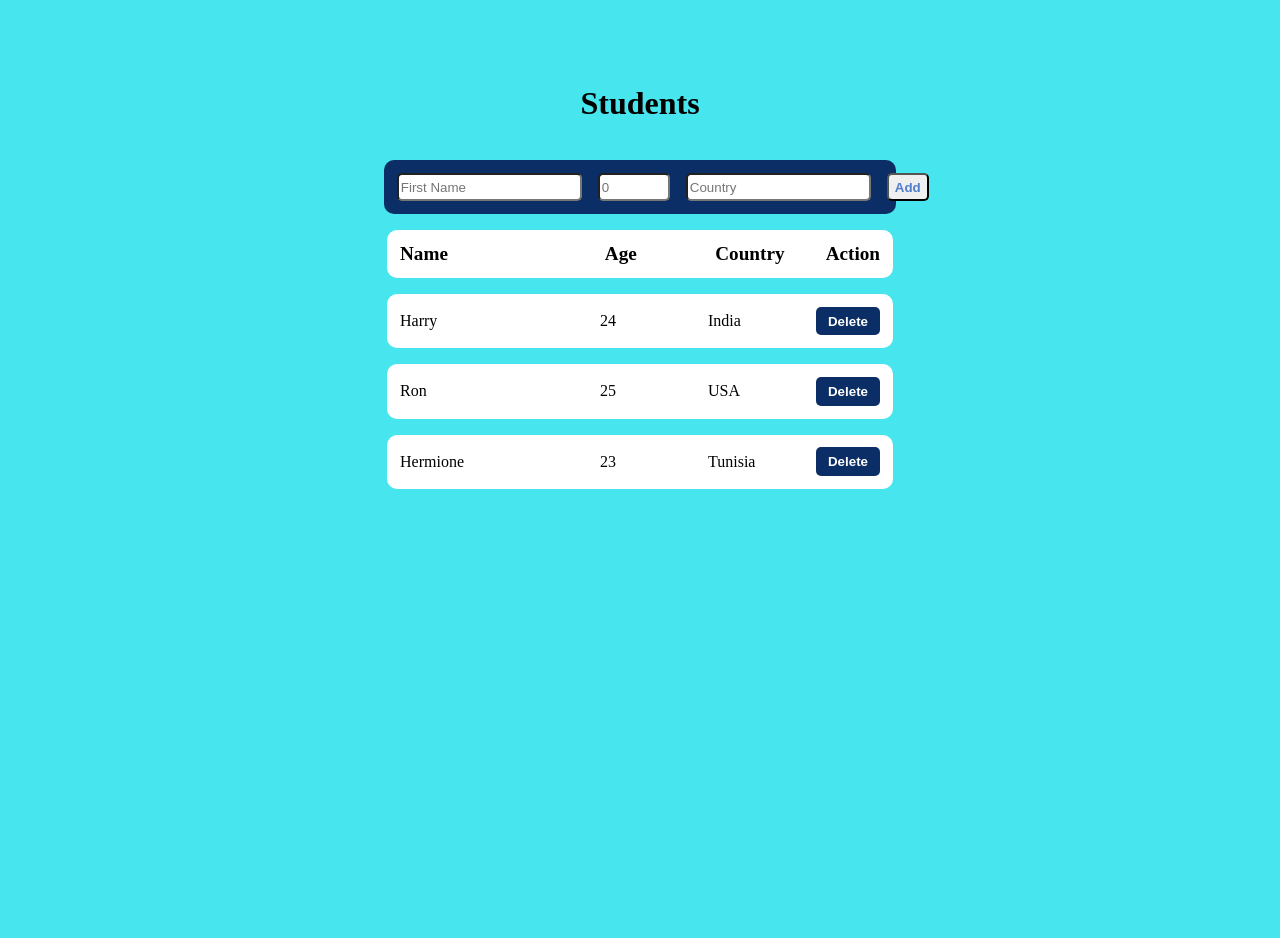
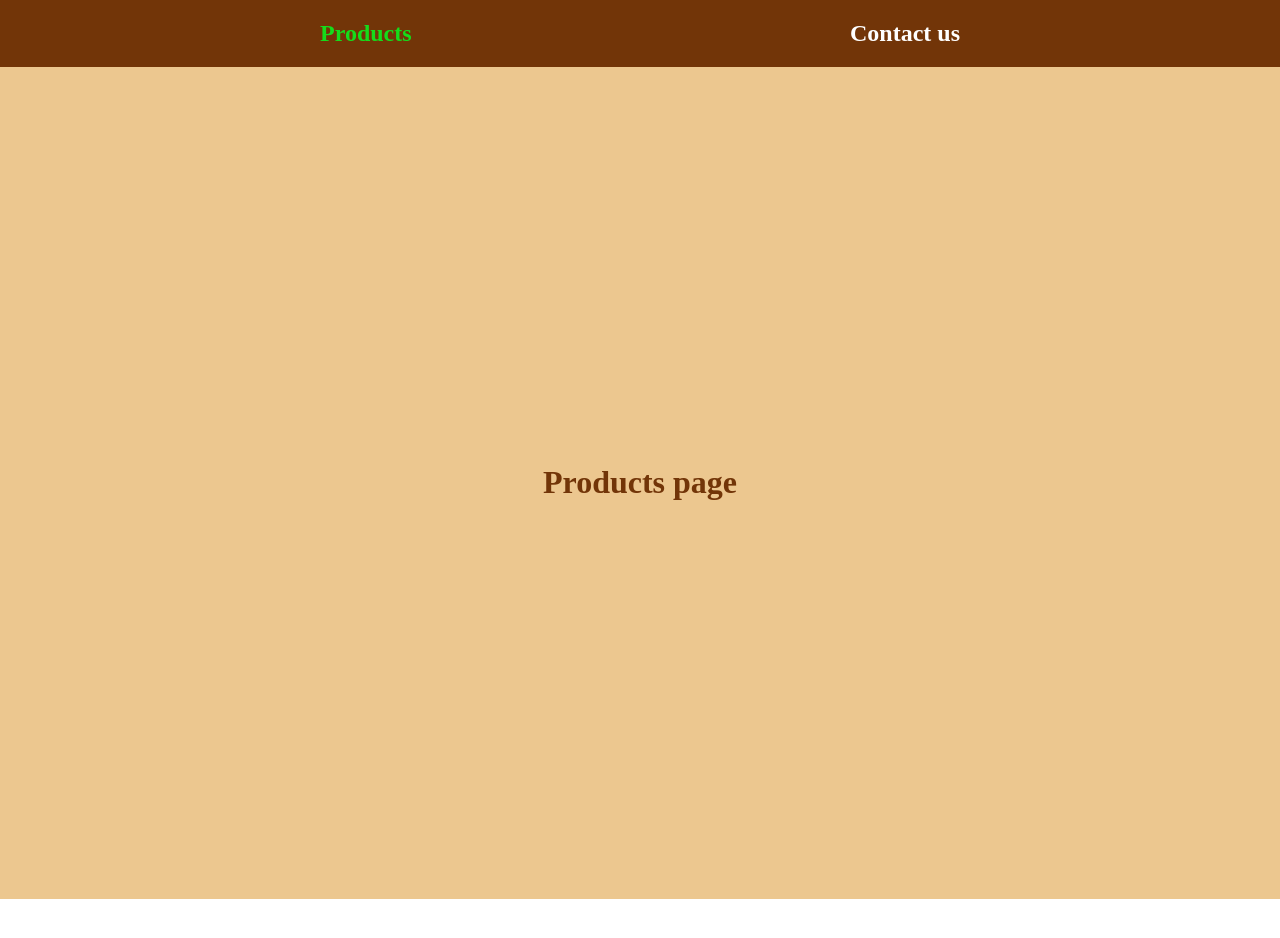
Before and after one commit to frankokule97/react-webtech-practice, a React (Create React App) app: page / in a window 1280 px wide. Shown: the top 938 px of the page. After the commit the page ends 899 px from the top, so only its background shows below. Built offline with nearby package versions, Linux system fonts and the light colour scheme.

Commit message:
chore: practice for conditional rendering on task example

```diff
--- a/src/App.css
+++ b/src/App.css
@@ -203,3 +203,34 @@
 .table-row {
     padding: 0.8rem;
 }
+
+.conditional-container {
+    display: flex;
+    flex-direction: column;
+    align-items: center;
+    justify-content: center;
+}
+
+.conditional-body {
+    display: flex;
+    align-items: center;
+    justify-content: center;
+    background-color: #ecc78f;
+    height: 52rem;
+    color: #723508;
+}
+
+.conditional-header {
+    display: flex;
+    flex-direction: row;
+    justify-content: space-between;
+    background-color: #723508;
+    padding-left: 20rem;
+    padding-right: 20rem;
+    color: #ffffff;
+    cursor: pointer;
+}
+
+.link.active {
+    color: #15dc1b;
+}
--- /dev/null
+++ b/src/ConditionalComponent.jsx
@@ -0,0 +1,23 @@
+import React from 'react';
+import "./App.css";
+import { useState } from "react";
+
+const ConditionalComponent = () => {
+
+    const [products, setProducts] = useState("Products");
+
+    return (
+        <div>
+            <div className="conditional-header">
+                <h2 className={`link ${products === "Products" ? ` active` : null}`} onClick={() => setProducts("Products")}>Products</h2>
+                <h2 className={`link ${products === "Contact" ? ` active` : null}`} onClick={() => setProducts("Contact")}>Contact us</h2>
+            </div>
+            <div className="conditional-body">
+                {products === "Products" ? <h1>Products page</h1> : <h1>Contact us page</h1>}
+            </div>
+
+        </div>
+    )
+}
+
+export default ConditionalComponent;
--- a/src/index.js
+++ b/src/index.js
@@ -1,5 +1,6 @@
 import React from 'react';
 import ReactDOM from 'react-dom/client';
+import ConditionalComponent from "./ConditionalComponent";
 // import ClassComponent from "./ClassComponent";
 // import App from "./App";
 // import HeaderComponent from "./HeaderComponent";
@@ -10,7 +11,7 @@ import ReactDOM from 'react-dom/client';
 // import IncrementStateComponent from "./IncrementStateComponent";
 // import ButtonFn from "./ButtonFn";
 // import Images from "./Images";
-import Student from "./Student";
+// import Student from "./Student";
 
 let el = document.getElementById('root');
 const root = ReactDOM.createRoot(el);
@@ -28,8 +29,9 @@ root.render(
         <App />
         <IncrementStateComponent />
         <ButtonFn />
-        <Images />*/}
-        <Student />
+        <Images />
+        <Student />*/}
+        <ConditionalComponent />
     </>
 );
 
```
